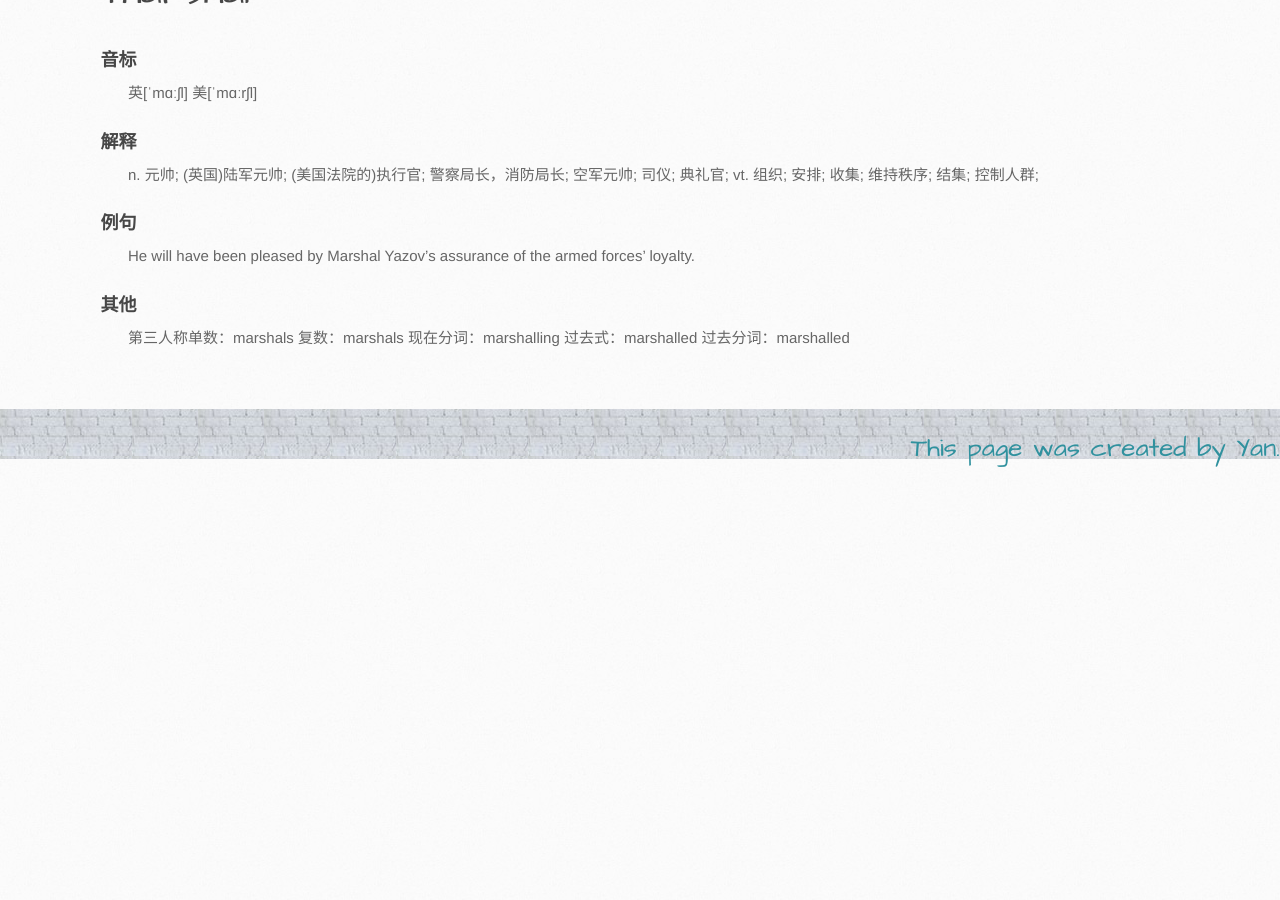
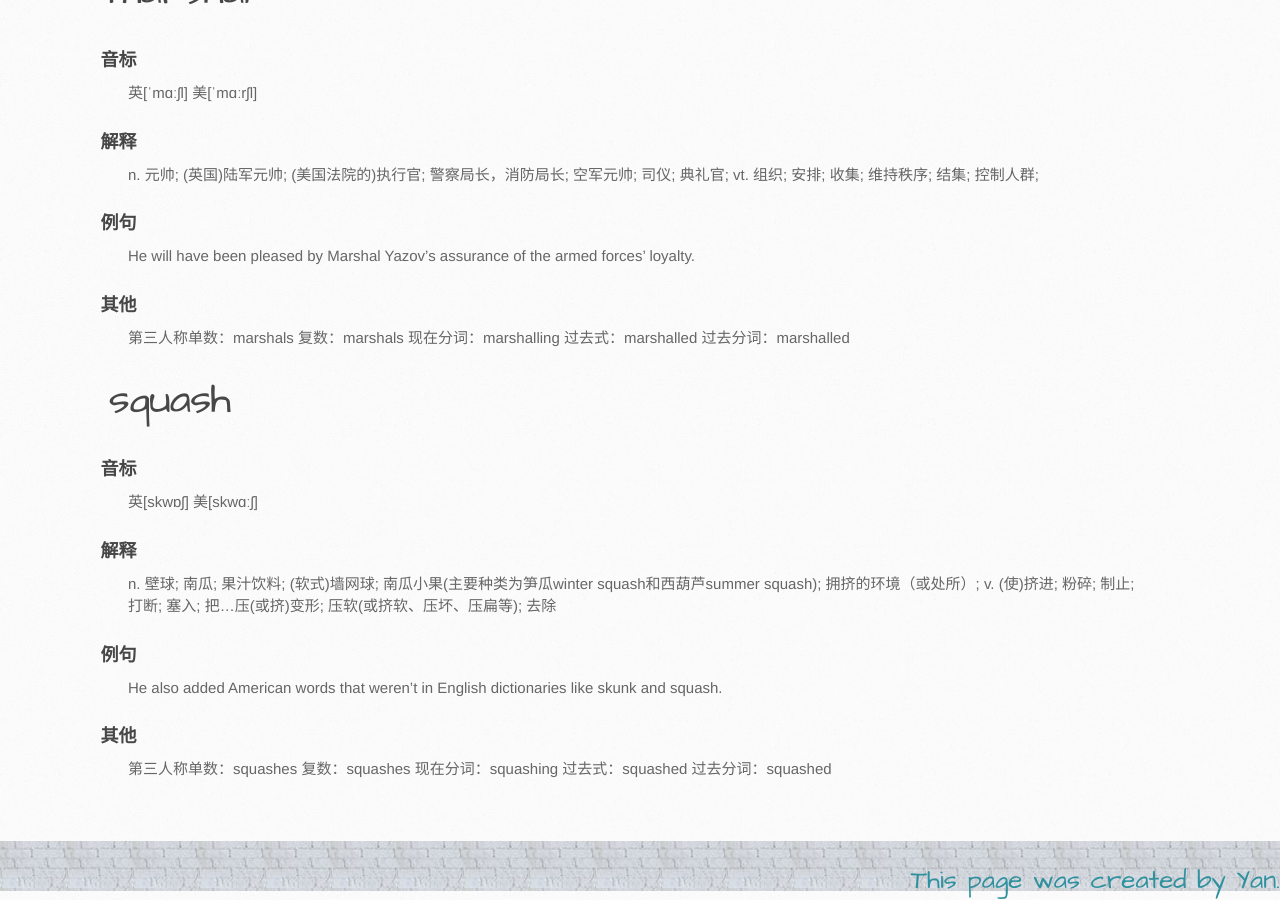
Before and after one commit to itcraftme/itcraftme, a Jekyll site: the page built from docs/me/vocabulary.md, in a window 1280 px wide and 900 px high, scrolled down 3228 px. Built offline with Jekyll 4.4.1, drawn with Linux system fonts in a browser that asks for light colours; our own code applies the rules of GitHub Pages for plain Markdown files; before the commit the page ends 3696 px from its top, so only the background shows below that.

Commit message:
Update vocabulary.md
add squash to the vacabulary

```diff
--- a/docs/me/vocabulary.md
+++ b/docs/me/vocabulary.md
@@ -83,3 +83,14 @@ vt.	组织; 安排; 收集; 维持秩序; 结集; 控制人群;
 He will have been pleased by Marshal Yazov's assurance of the armed forces' loyalty.
 ### 其他
 第三人称单数：marshals 复数：marshals 现在分词：marshalling 过去式：marshalled 过去分词：marshalled
+# squash
+### 音标
+英[skwɒʃ]
+美[skwɑːʃ]
+### 解释
+n.	壁球; 南瓜; 果汁饮料; (软式)墙网球; 南瓜小果(主要种类为笋瓜winter squash和西葫芦summer squash); 拥挤的环境（或处所）;
+v.	(使)挤进; 粉碎; 制止; 打断; 塞入; 把…压(或挤)变形; 压软(或挤软、压坏、压扁等); 去除
+### 例句
+He also added American words that weren't in English dictionaries like skunk and squash.
+### 其他
+第三人称单数：squashes 复数：squashes 现在分词：squashing 过去式：squashed 过去分词：squashed
```
